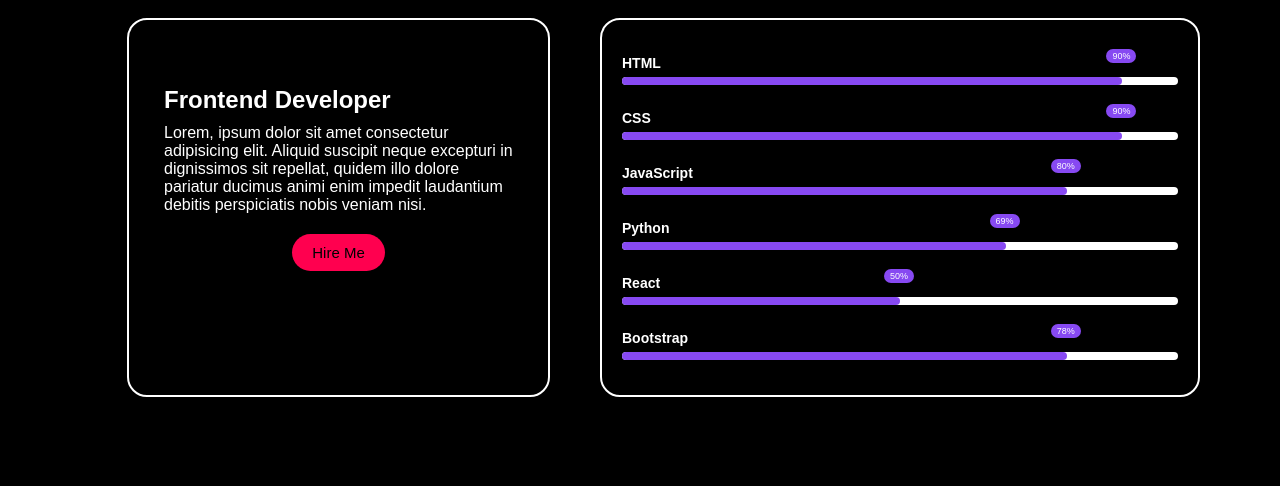
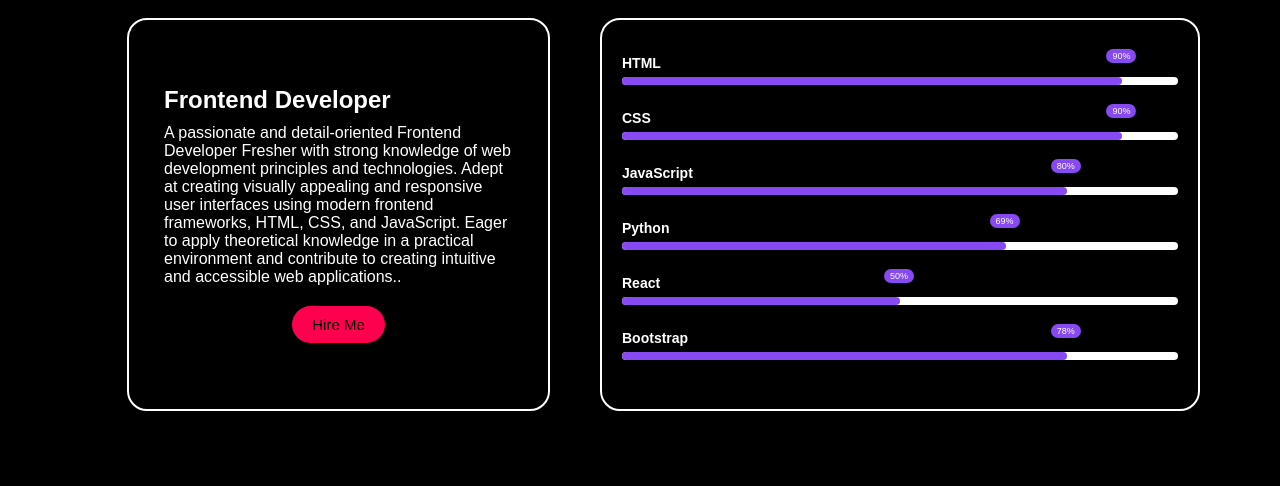
Before and after one commit to code-scr/my-portfolio, a plain HTML site: page index.html in a window 1280 px wide. Shown: the part 734-1220 px from the top of the page. Drawn offline with nearby package versions, Linux system fonts and the light colour scheme.

Commit message:
Update index.html

```diff
--- a/index.html
+++ b/index.html
@@ -62,7 +62,7 @@
           <!--<figcaption>
             <img src="images/zoro.png" alt="" class="profile"/>-->
             <h2>Frontend Developer</h2>
-            <p>Lorem, ipsum dolor sit amet consectetur adipisicing elit. Aliquid suscipit neque excepturi in dignissimos sit repellat, quidem illo dolore pariatur ducimus animi enim impedit laudantium debitis perspiciatis nobis veniam nisi.</p>
+            <p>A passionate and detail-oriented Frontend Developer Fresher with strong knowledge of web development principles and technologies. Adept at creating visually appealing and responsive user interfaces using modern frontend frameworks, HTML, CSS, and JavaScript. Eager to apply theoretical knowledge in a practical environment and contribute to creating intuitive and accessible web applications..</p>
         </div>
         <button class="about-me-btn">Hire Me</button>
       </div>
```
